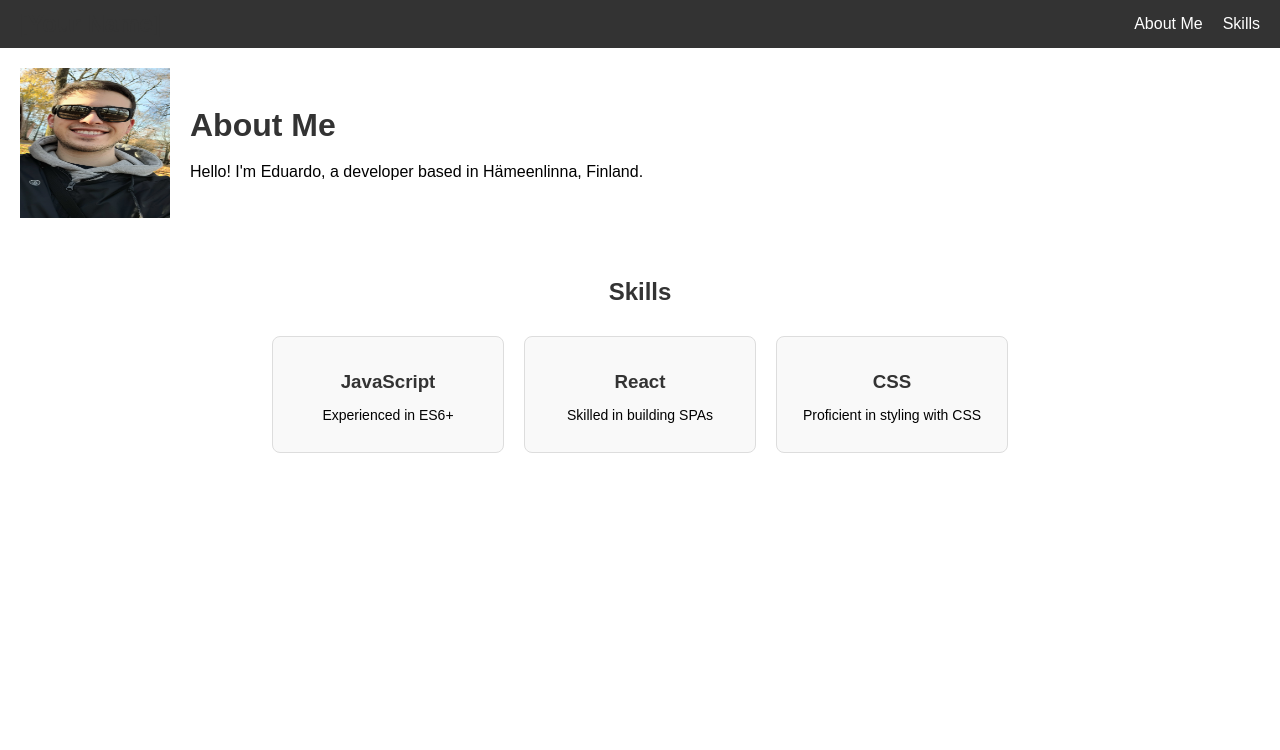
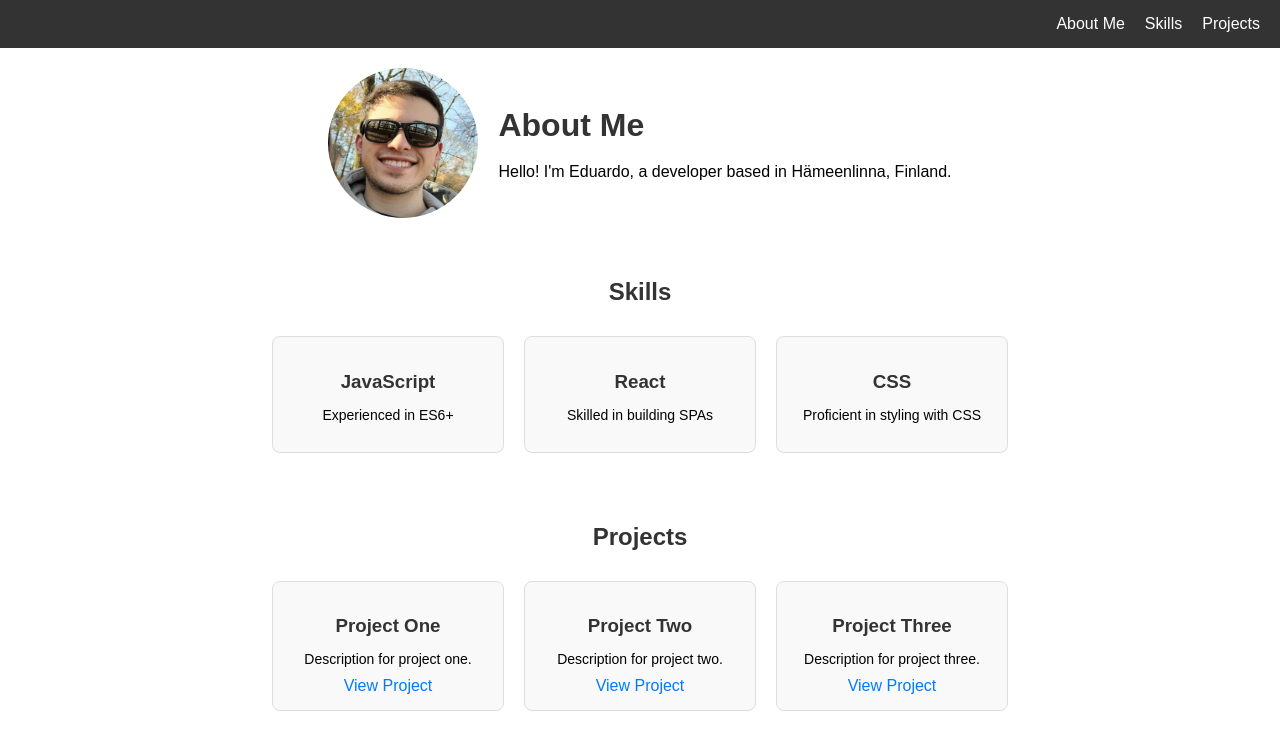
Before and after one commit to Ebassani/portfolio, a React (Create React App) app: page / in a window 1280 px wide. Shown: the top 750 px of the page. Built offline with nearby package versions, Linux system fonts and the light colour scheme.

Commit message:
Creating cards for showing projects

```diff
--- a/src/App.js
+++ b/src/App.js
@@ -2,6 +2,7 @@ import './App.css';
 import AboutMe from './components/AboutMe';
 import Skills from './components/Skills';
 import Header from './components/Header';
+import Projects from './components/Projects';
 
 const skills = [
   { skill: 'JavaScript', description: 'Experienced in ES6+' },
@@ -9,7 +10,23 @@ const skills = [
   { skill: 'CSS', description: 'Proficient in styling with CSS' },
 ];
 
-
+const projectsData = [
+  {
+    title: 'Project One',
+    description: 'Description for project one.',
+    link: 'https://link-to-project-one.com'
+  },
+  {
+    title: 'Project Two',
+    description: 'Description for project two.',
+    link: 'https://link-to-project-two.com'
+  },
+  {
+    title: 'Project Three',
+    description: 'Description for project three.',
+    link: 'https://link-to-project-three.com'
+  },
+];
 
 function App() {
   return (
@@ -21,6 +38,9 @@ function App() {
       <div id="skills">
         <Skills skills={skills}/>
       </div>
+      <div id="projects">
+        <Projects projects={projectsData}/>
+      </div>
     </div>
   );
 }
--- a/src/components/Header.js
+++ b/src/components/Header.js
@@ -9,6 +9,7 @@ const Header = () => {
         <nav className="header-nav">
           <a href="#about">About Me</a>
           <a href="#skills">Skills</a>
+          <a href="#projects">Projects</a>
         </nav>
       </div>
     </header>
--- /dev/null
+++ b/src/components/Projects.js
@@ -0,0 +1,24 @@
+import React from 'react';
+import '../styles/Projects.css';
+
+
+const Projects = (props) => {
+  return (
+    <div className="projects-container" id="projects">
+      <h2>Projects</h2>
+      <div className="projects-cards">
+        {props.projects.map((project, index) => (
+          <div key={index} className="project-card">
+            <h3>{project.title}</h3>
+            <p>{project.description}</p>
+            <a href={project.link} target="_blank" rel="noopener noreferrer">
+              View Project
+            </a>
+          </div>
+        ))}
+      </div>
+    </div>
+  );
+};
+
+export default Projects;
--- a/src/styles/AboutMe.css
+++ b/src/styles/AboutMe.css
@@ -1,12 +1,14 @@
 .about-me-container {
     display: flex;
     align-items: center;
+    justify-content: center;
     margin: 20px;
   }
 
   .profile-pic {
     width: 150px;
     height: 150px;
+    border-radius: 50%;
     margin-right: 20px;
   }
 
--- /dev/null
+++ b/src/styles/Projects.css
@@ -0,0 +1,42 @@
+.projects-container {
+    padding: 20px;
+  }
+
+  .projects-container h2 {
+    text-align: center;
+    margin-bottom: 20px;
+  }
+
+  .projects-cards {
+    display: flex;
+    flex-wrap: wrap;
+    justify-content: center;
+  }
+
+  .project-card {
+    background-color: #f9f9f9;
+    border: 1px solid #ddd;
+    border-radius: 8px;
+    padding: 15px;
+    margin: 10px;
+    width: 200px;
+    text-align: center;
+  }
+
+  .project-card h3 {
+    margin-bottom: 10px;
+  }
+
+  .project-card p {
+    font-size: 14px;
+    margin-bottom: 10px;
+  }
+
+  .project-card a {
+    text-decoration: none;
+    color: #007bff;
+  }
+
+  .project-card a:hover {
+    text-decoration: underline;
+  }
```
Also changed, not shown: src/images/Portrait.jpg.
